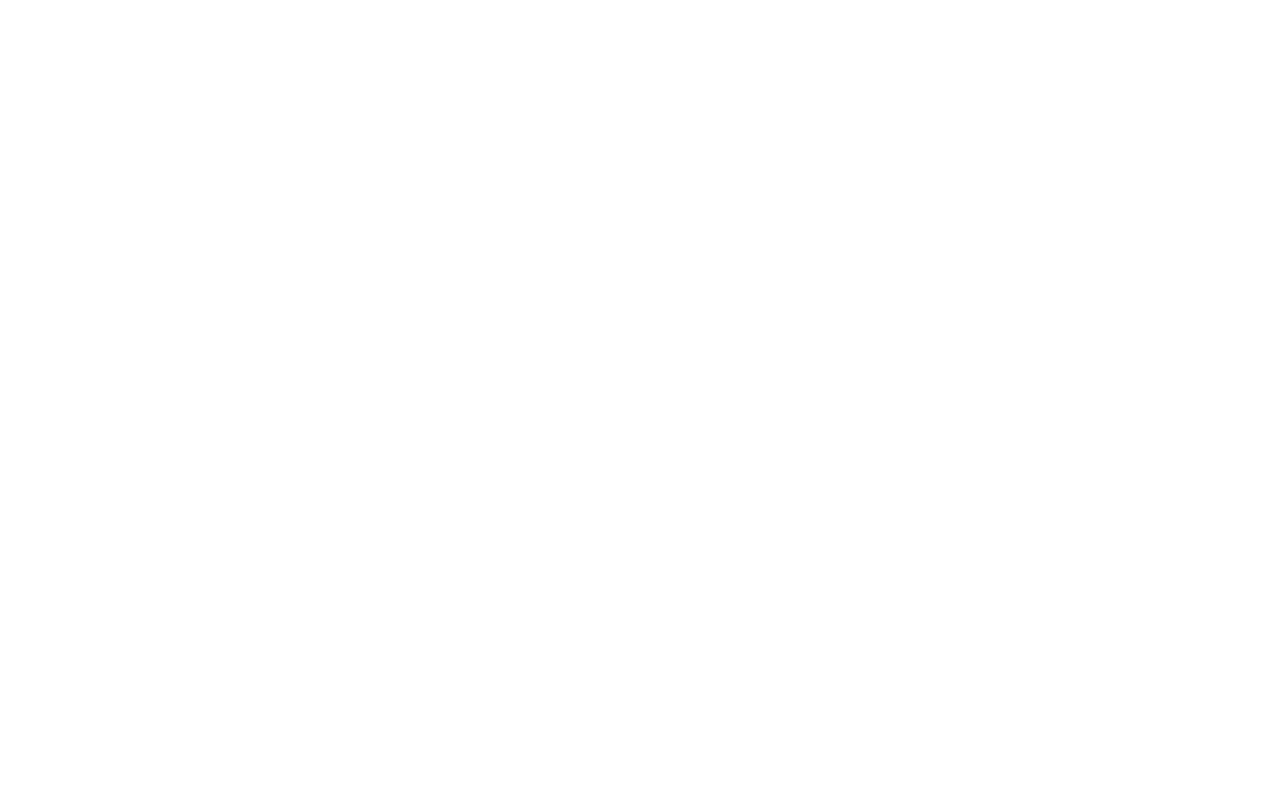
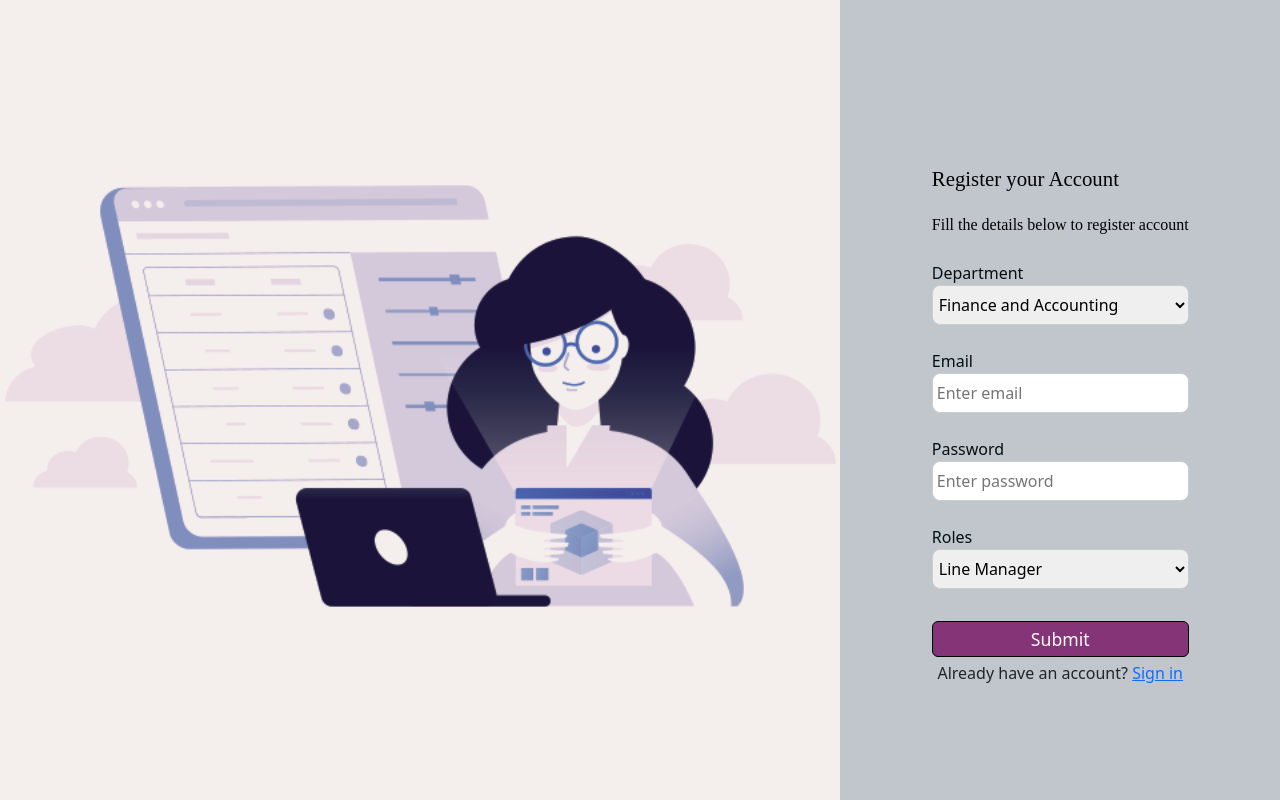
Before and after one commit to OgechukwuCSC205/Staff-Remote-App, a React (Create React App) app: page /registration in a window 1280 px wide. Before the commit this address had no page. Built offline with nearby package versions, Linux system fonts and the light colour scheme; a web font is replaced by a local one.

Commit message:
Improved once again

```diff
--- a/src/App.js
+++ b/src/App.js
@@ -9,8 +9,8 @@ const App = () => {
   return (
     <>
       <Routes>
-        <Route path="/" element={<Registration />} />
-        <Route path="/login" element={<Login />} />
+        <Route path="/registration" element={<Registration />} />
+        <Route path="/" element={<Login />} />
         <Route path="/dashboard" element={<Dashboard />} />
       </Routes>
     </>
--- a/src/components/Login/Login.css
+++ b/src/components/Login/Login.css
@@ -28,9 +28,6 @@
   color: #fff;
   margin-left: 5rem;
   margin-top: 4rem;
-
-
-
 
   /* padding: 70pt; name styles well and use hyphen */
 }
@@ -150,6 +147,7 @@
   .wrapper {
     justify-content: space-between;
     align-items: center;
+    background-color: #843477;
   }
   .form-input {
     width: 20rem;
@@ -157,16 +155,16 @@
 
   .welcome-text,
   .second-paragraph {
-
-  margin-top: 3rem;
-  margin-left: 3rem;
+    /* margin-top: 3rem;
+    margin-left: 3rem; */
+    margin: 0px auto;
   }
 
   .second-paragraph {
     margin-top: 2rem;
   }
 
-.centralize-form1{
+  .centralize-form1 {
     margin-left: 3rem;
   }
 }
@@ -175,6 +173,7 @@
   .wrapper {
     justify-content: center;
     align-items: center;
+    background-color: #843477;
   }
   .form-input {
     width: 27rem;
@@ -187,7 +186,6 @@
 
   .welcome-text,
   .second-paragraph {
-
     margin-top: 3rem;
     margin-left: 3rem;
   }
@@ -196,7 +194,7 @@
     margin-top: 2rem;
   }
 
-.centralize-form1{
+  .centralize-form1 {
     margin-left: 3rem;
   }
 }
@@ -205,6 +203,7 @@
   .wrapper {
     justify-content: center;
     align-items: center;
+    background-color: #843477;
   }
   .form-input {
     width: 15rem;
@@ -212,7 +211,6 @@
 
   .welcome-text,
   .second-paragraph {
-
     margin-top: 3rem;
     margin-left: 3rem;
   }
@@ -221,7 +219,7 @@
     margin-top: 2rem;
   }
 
-.centralize-form1{
+  .centralize-form1 {
     margin-left: 3rem;
   }
 }
--- a/src/components/Login/Login.js
+++ b/src/components/Login/Login.js
@@ -10,7 +10,15 @@ const Login = () => {
   const [email, setEmail] = useState("");
   const [password, setPassword] = useState("");
   const [checkbox, setCheckbox] = useState(false);
+  const [error, setError] = useState({
+      email: false,
+      password: false,
+  });
   const navigate = useNavigate();
+
+
+  const re =
+    /^(([^<>()[\]\.,;:\s@\"]+(\.[^<>()[\]\.,;:\s@\"]+)*)|(\".+\"))@(([^<>()[\]\.,;:\s@\"]+\.)+[^<>()[\]\.,;:\s@\"]{2,})$/i;
   // const data = useState("");
   // const email = data[0];
   // const setEmail = data[1];
@@ -23,7 +31,14 @@ const Login = () => {
 
   const handleSubmit = (params) => {
     params.preventDefault();
-    if(checkbox !== true || password === "" || email === "") {
+
+    if(password === "") {
+      setError({...error,password:true});
+      return;
+    }
+
+    if(email === "" || String(email).toLowerCase().match(re)) {
+      setError({...error, email:true});
       return;
     }
       const payload = {
@@ -87,13 +102,14 @@ const Login = () => {
                       setEmail(e.target.value);
                     }}
                   />
+
                   <label htmlFor="password" className="form-label mt-4">
                     Password
                   </label>
                   <input
                     type="password"
                     placeholder="Enter password"
-                required
+                    // required
                     maxLength={20}
                     className="form-input"
                     value={password}
@@ -101,6 +117,7 @@ const Login = () => {
                       setPassword(e.target.value);
                     }}
                   />
+                  {error.password && <p>Enter a valid password</p>}
 
                   <div className="form-check mt-5 mb-5">
                     <input
--- a/src/components/Registration/Registration.css
+++ b/src/components/Registration/Registration.css
@@ -13,6 +13,7 @@
   height: 100vh;
   padding: 0;
   margin: 0;
+  width: 100%;
 }
 
 .img-form1 {
@@ -26,7 +27,6 @@
   font-weight: 3rem;
   font-size: 1.3rem;
   color: #000000;
-  margin-left: 5rem;
   margin-top: 4rem;
 
   /* padding: 70pt; name styles well and use hyphen */
@@ -41,7 +41,8 @@
   display: flex;
   align-items: center;
   flex-direction: row;
-  margin-left: 5rem;
+  /* margin-left: 5rem; */
+  justify-content: center;
 }
 
 .form-label1 {
@@ -53,7 +54,7 @@
 .form-input1 {
   text-indent: 2px;
   outline: none;
-  width: 25rem;
+  width: 100%;
   height: 2.5rem;
   border-radius: 0.5rem;
   border: 1px solid #ccc;
@@ -88,6 +89,9 @@
 .move {
   background-color: hsl(213, 10%, 78%);
   width: 100%;
+  display: flex;
+  justify-content: center;
+  align-items: center;
 }
 
 .center {
@@ -124,7 +128,7 @@
 
 /*media query */
 
-@media (min-width: 1000px) {
+@media (min-width: 1201px) {
   .img-form1 {
     display: block;
   }
@@ -147,30 +151,31 @@
   .reg-wrapper {
     justify-content: space-between;
     align-items: center;
+    background-color: hsl(213, 10%, 78%);
   }
 
   .form-input1 {
-    width: 20rem;
+    width: 100%;
   }
 
   .register-text,
   .second-text {
-  margin-top: 3rem;
-  margin-left: 3rem;
+   margin: 0 auto;
   }
 
-.centralize-form{
+  .centralize-form {
     margin-left: 3rem;
   }
 }
 
-@media (min-width: 601px) and (max-width: 999px) {
+@media (min-width: 601px) and (max-width: 1200px) {
   .reg-wrapper {
     justify-content: center;
     align-items: center;
+    background-color: hsl(213, 10%, 78%);
   }
   .form-input1 {
-    width: 27rem;
+    width: 100%;
   }
 
   /* .move {
@@ -181,10 +186,9 @@
   .register-text,
   .second-text {
     margin-top: 3rem;
-  margin-left: 3rem;
   }
 
-.centralize-form{
+  .centralize-form {
     margin-left: 3rem;
   }
 }
@@ -193,18 +197,18 @@
   .reg-wrapper {
     justify-content: center;
     align-items: center;
+    background-color: hsl(213, 10%, 78%);
   }
   .form-input1 {
-    width: 15rem;
+    width: 100%;
   }
 
   .register-text,
   .second-text {
     margin-top: 3rem;
-  margin-left: 3rem;
   }
 
-.centralize-form{
+  .centralize-form {
     margin-left: 3rem;
   }
 }
--- a/src/components/Registration/Registration.js
+++ b/src/components/Registration/Registration.js
@@ -1,4 +1,4 @@
-import React from "react";
+import React, { useState } from "react";
 import Button from "react-bootstrap/Button";
 // import Form from "react-bootstrap/Form";
 import "./Registration.css";
@@ -21,25 +21,66 @@ const Registration = () => {
 
   const roles = ["Line Manager", "Team Lead", "Team Member"];
 
+  const [department, setDepartment] = useState("Finance and Accounting");
+  const [email, setEmail] = useState("");
+  const [password, setPassword] = useState("");
+  const [role, setRole] = useState("Line Manager");
+  const [error, setError] = useState({
+    departmant: false,
+    email: false,
+    password: false,
+    role: false,
+  });
+
+  const re =
+    /^(([^<>()[\]\.,;:\s@\"]+(\.[^<>()[\]\.,;:\s@\"]+)*)|(\".+\"))@(([^<>()[\]\.,;:\s@\"]+\.)+[^<>()[\]\.,;:\s@\"]{2,})$/i;
+
+  const handleSubmit1 = (params) => {
+    params.preventDefault();
+
+    if (password === "") {
+      setError({ ...error, password: true });
+      return;
+    }
+
+    if (email === "") {
+      setError({ ...error, email: true });
+      return;
+    }
+  };
+
   return (
     <section className="reg-wrapper">
       <img className="img-form1" alt="" src={RegForm} />
 
       <div className="move">
-        <p className="register-text">Register your Account</p>
-        <p className="second-text">
-          Fill the details below to register account
-        </p>
+
         <form className="centralize-form">
           <div>
             <div>
+            <div >
+              <p className="register-text">Register your Account</p>
+              <p className="second-text">
+                Fill the details below to register account
+              </p>
+            </div>
               <label htmlFor="department" className="form-label1 mt-4">
                 Department
               </label>
 
-              <select name="department" id="dept" className="form-input1">
+              <select
+                name="department"
+                id="dept"
+                className="form-input1"
+                value={department}
+                onChange={(e) => {
+                  setDepartment(e.target.value);
+                }}
+              >
                 {dept.map((value, index) => (
-                  <option key={index}>{value}</option>
+                  <option key={index} value={value}>
+                    {value}
+                  </option>
                 ))}
               </select>
 
@@ -50,8 +91,12 @@ const Registration = () => {
                 type="email"
                 placeholder="Enter email"
                 required
-                maxLength={20}
+                maxLength={30}
                 className="form-input1"
+                value={email}
+                onChange={(e) => {
+                  setEmail(e.target.value);
+                }}
               />
 
               <label htmlFor="password" className="form-label1 mt-4">
@@ -60,23 +105,42 @@ const Registration = () => {
               <input
                 type="password"
                 placeholder="Enter password"
-                required
-                maxLength={16}
+                // required
+                maxLength={20}
                 className="form-input1"
+                value={password}
+                onChange={(e) => {
+                  setPassword(e.target.value);
+                }}
               />
+
+              {error.password && <p>Enter a valid password</p>}
 
               <label htmlFor="roles" className="form-label1 mt-4">
                 Roles
               </label>
 
-              <select name="roles" id="dept" className="form-input1">
+              <select
+                name="roles"
+                id="roles"
+                className="form-input1"
+                value={role}
+                onChange={(e) => {
+                  setRole(e.target.value);
+                }}
+              >
                 {roles.map((value, index) => (
                   <option key={index}>{value}</option>
                 ))}
               </select>
 
               <div>
-                <Button type="submit" size="sm" className="btn1-primary mb-1">
+                <Button
+                  type="submit"
+                  size="sm"
+                  className="btn1-primary mb-1"
+                  onClick={handleSubmit1}
+                >
                   Submit
                 </Button>
               </div>
@@ -84,7 +148,7 @@ const Registration = () => {
               <div>
                 <p className="mb-3 center">
                   Already have an account?{" "}
-                  <a href="./Log" className="signIn-link">
+                  <a href="./login" className="signIn-link">
                     Sign in
                   </a>
                 </p>
```
Lines whose indentation alone changed are shown as unchanged.
